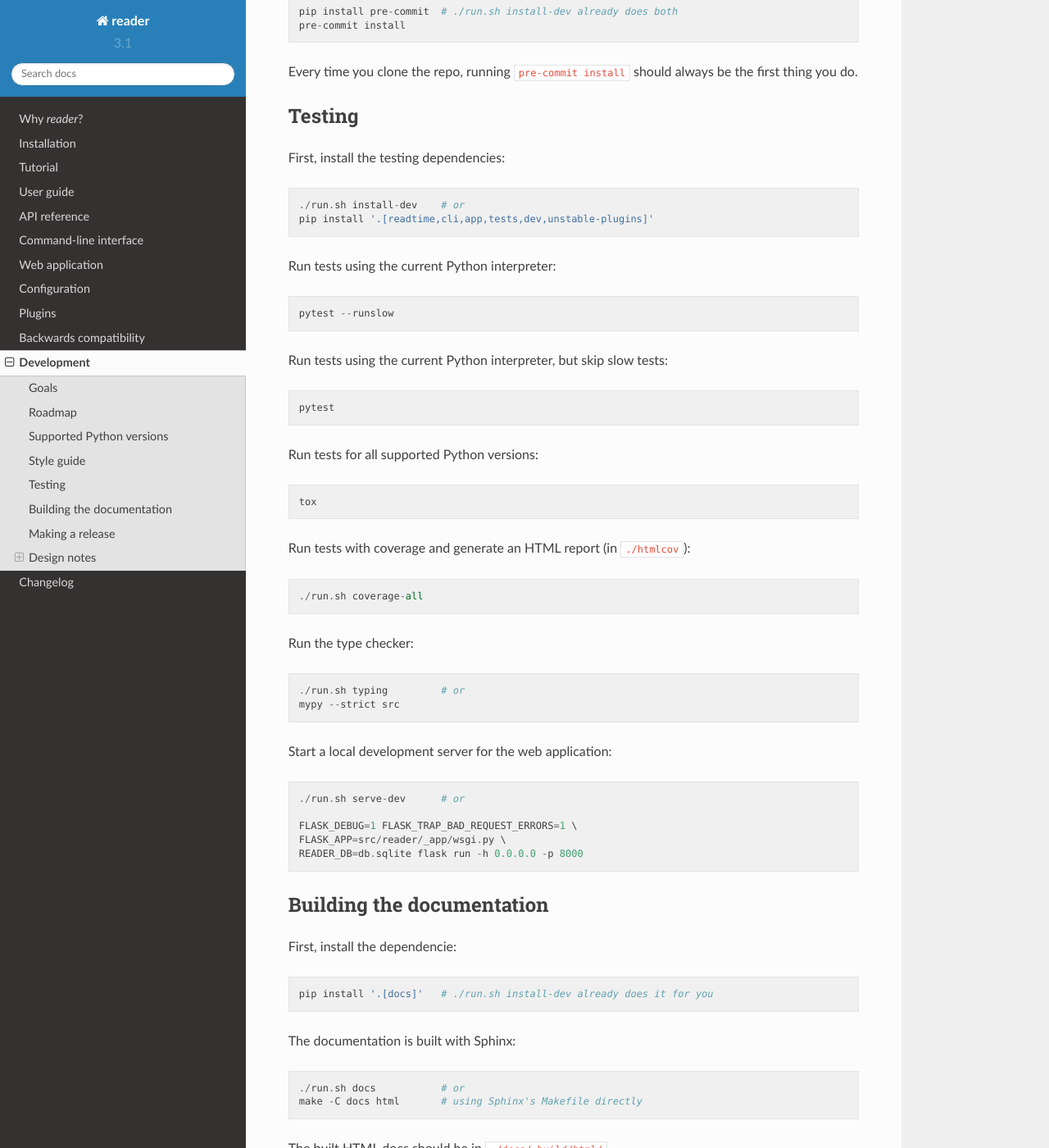
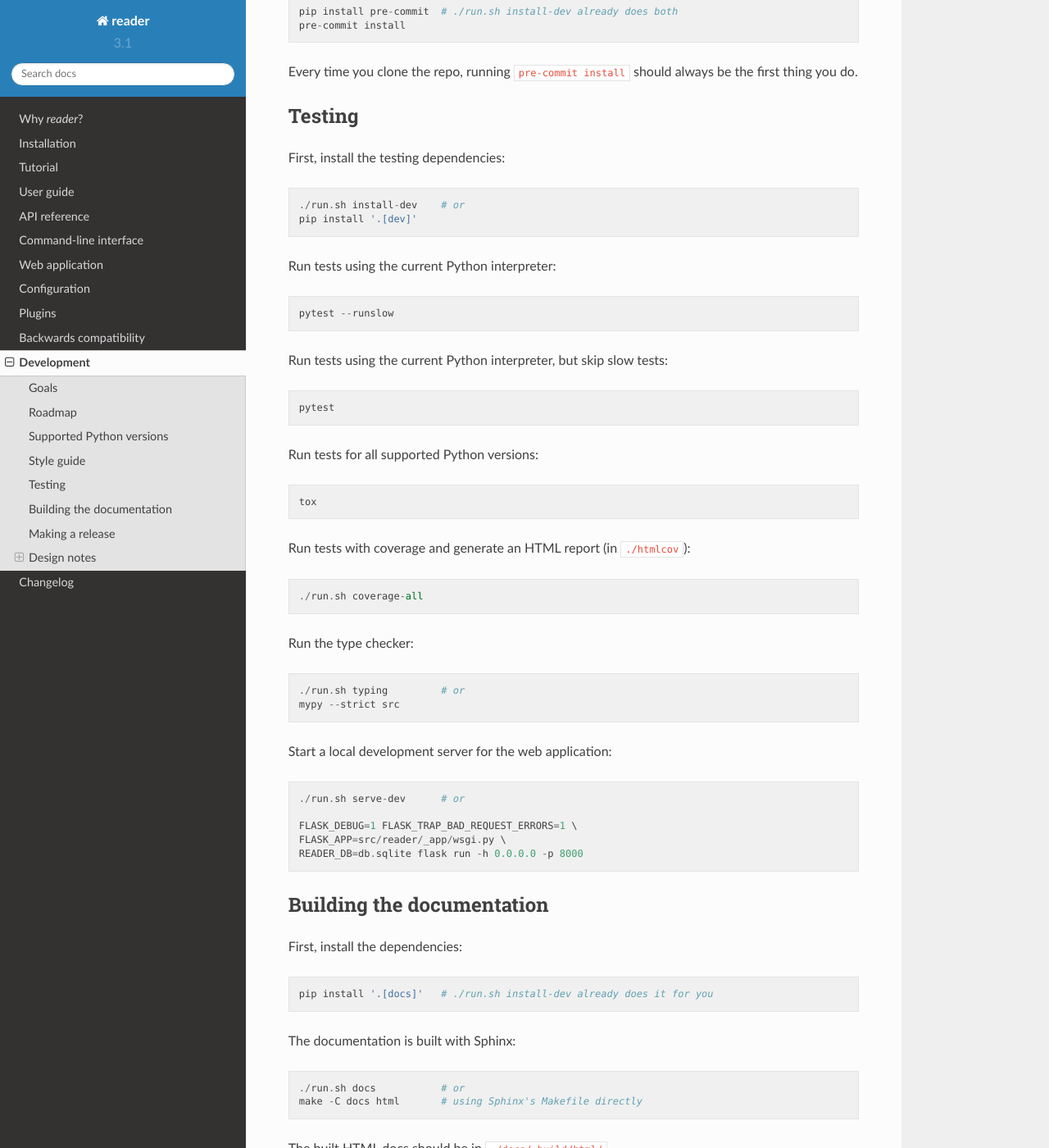
Before and after one commit to Alcides1123/reader, a Sphinx documentation site: the page built from docs/dev.rst, in a window 1280 px wide and 1400 px high, scrolled down 1063 px. Shown: the whole window at 82% size. Built offline with Sphinx 7.4.7 and the Read the Docs theme 2.0.0, drawn with Linux system fonts in a browser that asks for light colours.

Commit message:
Make "pip install reader[dev]" install all the dev dependencies.
Don't install unneeded dev stuff for CI.

For #288.

```diff
--- a/docs/dev.rst
+++ b/docs/dev.rst
@@ -62,7 +62,7 @@ Testing
 First, install the testing dependencies::
 
     ./run.sh install-dev    # or
-    pip install '.[readtime,cli,app,tests,dev,unstable-plugins]'
+    pip install '.[dev]'
 
 Run tests using the current Python interpreter::
 
@@ -97,7 +97,7 @@ Start a local development server for the web application::
 Building the documentation
 --------------------------
 
-First, install the dependencie::
+First, install the dependencies::
 
     pip install '.[docs]'   # ./run.sh install-dev already does it for you
 
--- a/setup.cfg
+++ b/setup.cfg
@@ -133,8 +133,10 @@ docs =
     sphinx-hoverxref
     sphinxcontrib-log-cabinet
 
-# other things needed to develop / test locally / make releases
+# things needed to develop / test locally / make releases
 dev =
+    reader[cli,app,unstable-plugins,tests,docs]
+    reader[readtime]
     tox
     pre-commit
     build
```
Also changed, not shown: 1 other file.
